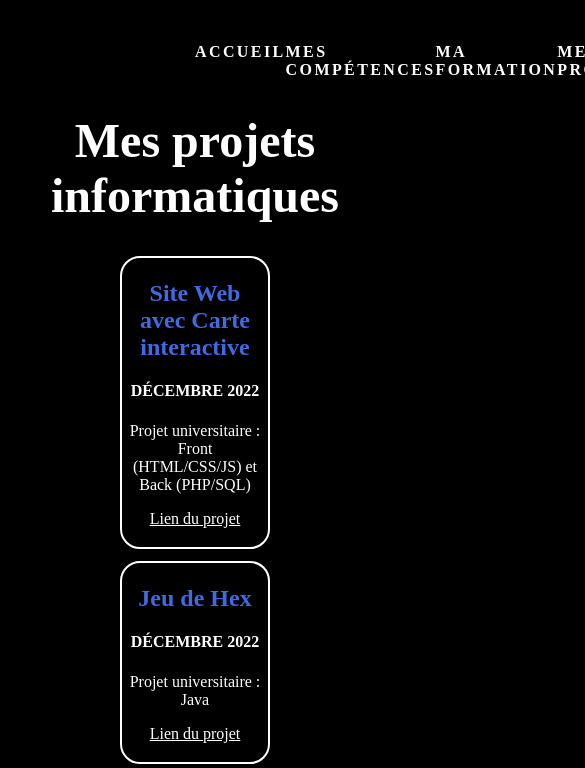
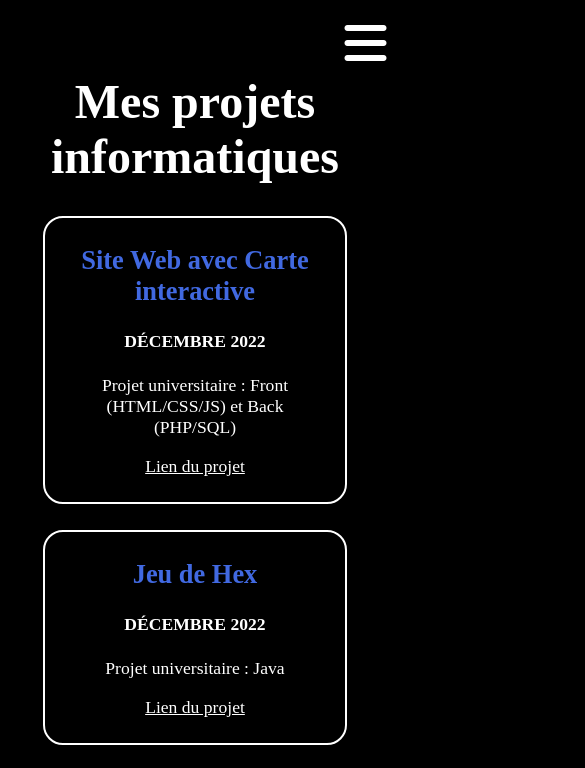
Before and after one commit to momodinoo/momodinoo.github.io, a plain HTML site: page projets.html in a window 390 px wide. Shown: the top 768 px of the page, 585 px wide, since content can reach past the window. Drawn offline with Linux system fonts and the light colour scheme.

Commit message:
Add files via upload

```diff
--- a/CSS/competences.css
+++ b/CSS/competences.css
@@ -63,3 +63,27 @@ h1{
     margin:auto;
     justify-content:initial !important;
 }
+
+@media screen and (max-width: 700px) {
+    .navbar-nav{
+        height:250%;
+    }
+
+    .container-flex{
+        flex-wrap:wrap;
+        gap:20px;
+    }
+
+    .container-item{
+        width:70%;
+        font-size:1.1em;
+        padding-left:5%;
+        padding-bottom: 2%;
+    }
+
+    .container-item:hover{
+        box-shadow: none;
+    }
+
+    .autre{margin-bottom: 7%;}
+}
--- a/CSS/formations.css
+++ b/CSS/formations.css
@@ -23,3 +23,22 @@ h1{
 
     margin: 3% auto auto;
 }
+
+@media screen and (max-width: 700px) {
+    .navbar-nav{
+        height:90%;
+    }
+
+    .container-item{
+        width:70%;
+        font-size:1.1em;
+        padding: 0% 5% 2%;
+        margin-bottom: 10%;
+        margin-top:7%;
+    }
+
+    .container-item:hover{
+        box-shadow: none;
+    }
+
+}
--- a/CSS/projets.css
+++ b/CSS/projets.css
@@ -24,10 +24,29 @@ h1{
     margin: 3% auto auto;
 }
 
-a{
-    color: royalblue !important;
+.special_a{
+    color: royalblue;
 }
 
 p > a{
-    color:white !important;
+    color:white;
 }
+
+
+@media screen and (max-width: 700px) {
+    .navbar-nav{
+        height:280%;
+    }
+
+    .container-item {
+        width: 70%;
+        font-size: 1.1em;
+        padding: 0% 5% 2%;
+        margin-bottom: 5%;
+        margin-top: 7%;
+    }
+
+    .container-item:hover {
+        box-shadow: none;
+    }
+}
--- a/CSS/shared_css.css
+++ b/CSS/shared_css.css
@@ -92,3 +92,75 @@ body{
 .container-item:hover{
     box-shadow: 5px 5px 5px royalblue;
 }
+.toggle{display:none;}
+
+@media screen and (max-width: 700px) {
+    .toggle {
+        display: block;
+        font-size: 3rem;
+        cursor: pointer;
+        position: relative;
+        z-index: 20;
+        margin-left: 90%;
+        margin-top:5%;
+        margin-top: 5%;
+    }
+
+    .ouvrir {
+        display: block;
+    }
+
+    .fermer {
+        display: none;
+    }
+
+    .open .ouvrir {
+        display: none;
+    }
+
+    .open .fermer {
+        display: block;
+    }
+
+    .navbar-nav {
+        position: absolute;
+        top: 0;
+        left: 0;
+        width: 90%;
+        height: 80%;
+        background: #000;
+        flex-direction: column;
+        padding: 2rem;
+        justify-content: flex-start;
+        transform: translateX(-100%);
+        transition: transform 1s;
+        margin-top:10%;
+    }
+
+    .navbar-nav>*{margin-left:5%;}
+
+    .hover-underline-animation{width:fit-content;}
+
+    .nav-item{
+        font-size: 1.5em;
+        margin-top: 10%;
+    }
+
+    .navbar-nav > * {
+        margin-left: 5%;
+    }
+
+    .hover-underline-animation {
+        width: fit-content;
+    }
+
+    .nav-item {
+        font-size: 1.5em;
+    }
+
+    .open .navbar-nav {
+        transform: translateX(0);
+    }
+
+    .footer-flex{width:70%;}
+}
--- /dev/null
+++ b/JS/menu.js
@@ -0,0 +1,6 @@
+let toggle = document.querySelector('.toggle');
+let body = document.querySelector('body');
+
+toggle.addEventListener('click', function() {
+    body.classList.toggle('open');
+})
--- a/projets.html
+++ b/projets.html
@@ -9,15 +9,18 @@
 
   <link rel="icon" href="Images/icon.ico" />
 
+  <link rel="stylesheet" href="https://cdnjs.cloudflare.com/ajax/libs/font-awesome/6.2.1/css/all.min.css" integrity="sha512-MV7K8+y+gLIBoVD59lQIYicR65iaqukzvf/nwasF0nqhPay5w/9lJmVM2hMDcnK1OnMGCdVK+iQrJ7lzPJQd1w==" crossorigin="anonymous" referrerpolicy="no-referrer" />
   <link rel="stylesheet" href="https://cdnjs.cloudflare.com/ajax/libs/font-awesome/4.7.0/css/font-awesome.min.css">
-
-
 
   <link rel="stylesheet" href="CSS/projets.css">
 
 </head>
 <body>
 <nav class="navbar">
+  <div class="toggle">
+    <i class="fas fa-bars ouvrir"></i>
+    <i class="fas fa-times fermer"></i>
+  </div>
   <div class="navbar-flex">
     <ul class="navbar-nav">
       <li class="nav-item hover-underline-animation">
@@ -70,7 +73,7 @@
   </div>
 
   <div class="container-item">
-    <h2>Refonte graphique du site de <a href="http://beauvaisis.fr/" target="_blank">l'agglomération du Beauvaisis</a></h2>
+    <h2>Refonte graphique du site de <a href="http://beauvaisis.fr/" target="_blank" class="special_a">l'agglomération du Beauvaisis</a></h2>
     <h4>SEPTEMBRE ET OCTOBRE 2022</h4>
     <p>Projet universitaire : HTML, CSS, JS, SQL</p>
     <p><a href="https://github.com/momodinoo/SAE-S3.01" target="blank_">Lien du projet</a></p>
@@ -113,5 +116,6 @@
   <a href="https://github.com/momodinoo" target="_blank" class="fa fa-github"></a>
 
 </footer>
+<script src="JS/menu.js"></script>
 </body>
 </html>
```
Also changed, not shown: CSS/accueil.css (+11 -0 lines), competences.html (+6 -2 lines), formations.html (+6 -0 lines), index.html (+7 -3 lines).
